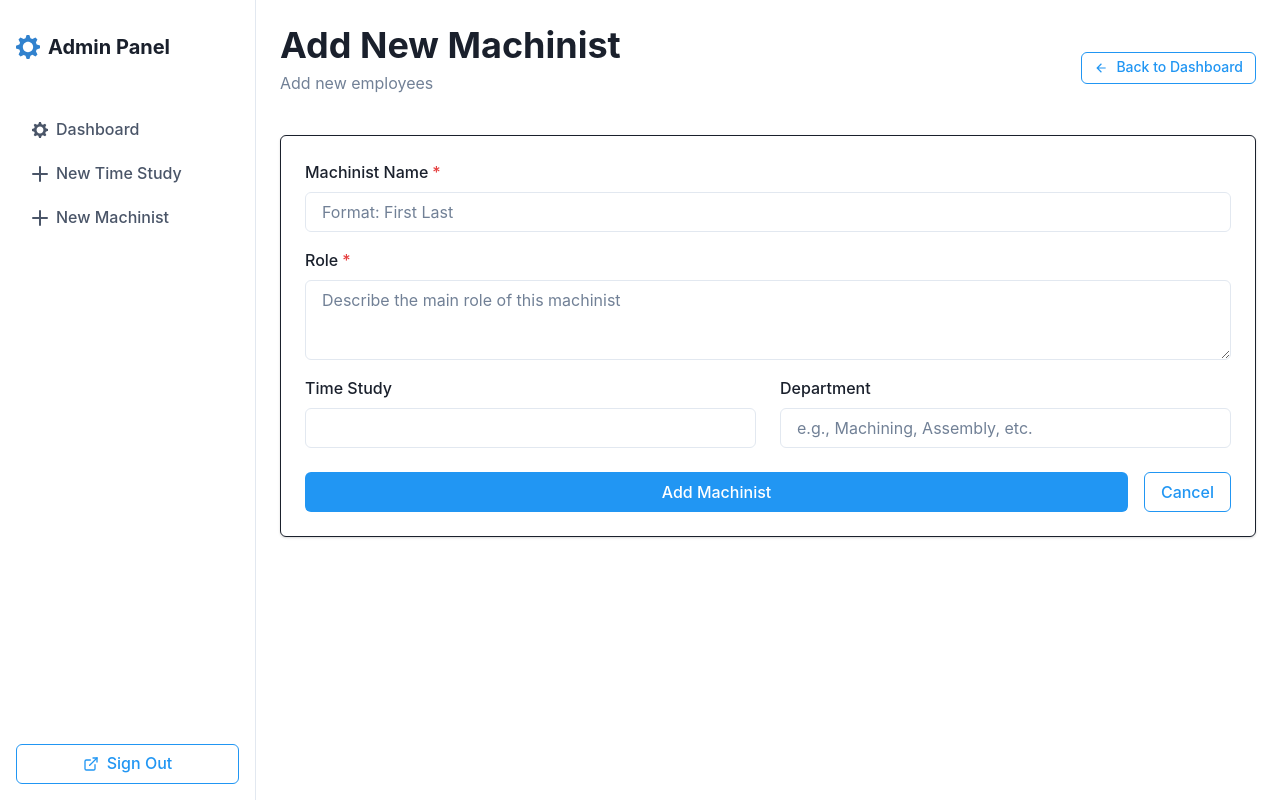
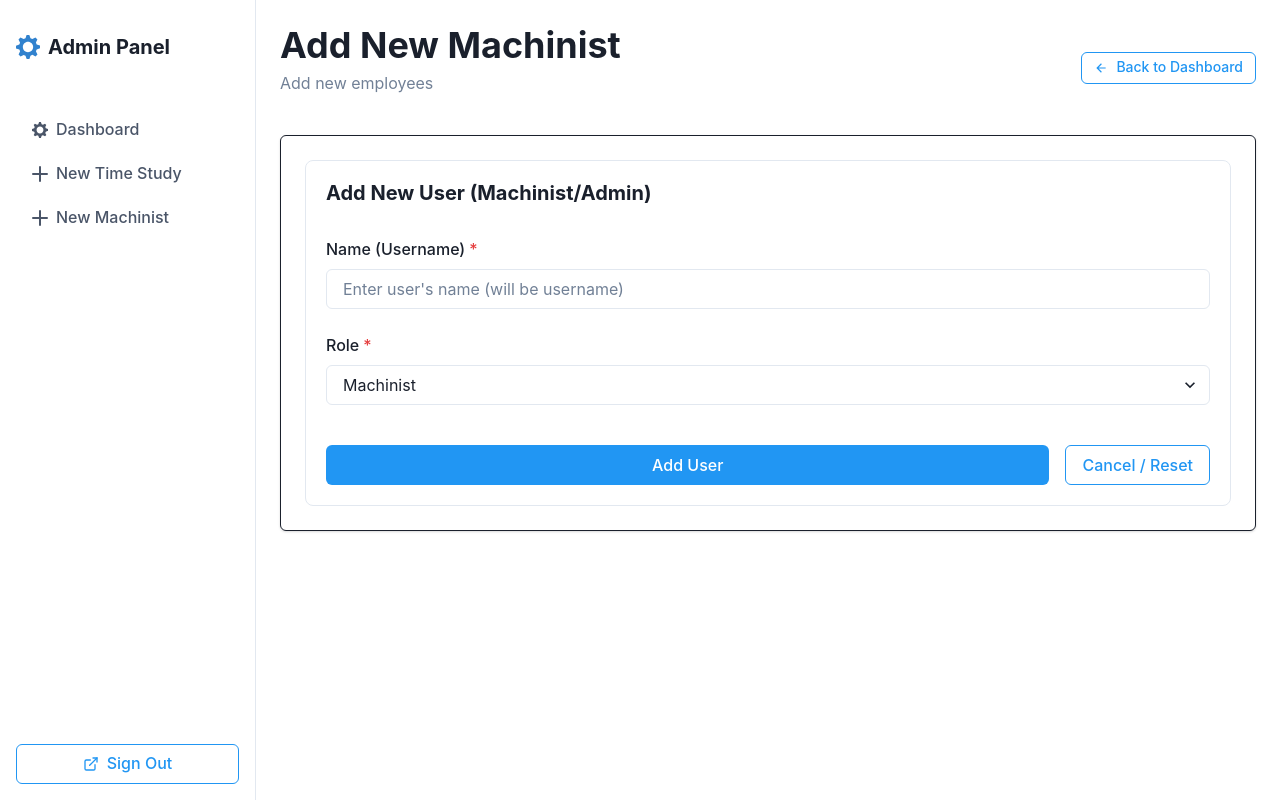
Before and after one commit to mollysandler/TimeStudy, a React (Vite) app in the folder time-study-app/: page /admin/machinist/new in a window 1280 px wide. Built offline with nearby package versions, Linux system fonts and the light colour scheme.

Commit message:
fixed new machinist is

```diff
--- a/time-study-app/src/components/admin/machinist-form.jsx
+++ b/time-study-app/src/components/admin/machinist-form.jsx
@@ -5,115 +5,163 @@ import {
   Button,
   FormControl,
   FormLabel,
+  FormErrorMessage,
   Input,
-  SimpleGrid,
-  Textarea,
+  Select, // For selecting the role
   useToast,
   VStack,
   Flex,
+  Heading,
 } from "@chakra-ui/react";
+import { useNavigate } from "react-router-dom"; // Optional: for redirecting
 
 export function MachinistForm() {
-  const [formData, setFormData] = useState({
-    name: "",
-    description: "",
-    study: "",
-    department: "",
-  });
+  // State for individual fields, easier for validation and API payload
+  const [username, setUsername] = useState("");
+  const [role, setRole] = useState("machinist"); // Default role to machinist
+  const [isSubmitting, setIsSubmitting] = useState(false);
+
   const toast = useToast();
+  const navigate = useNavigate(); // Optional
 
-  const handleChange = (e) => {
-    const { name, value } = e.target;
-    setFormData((prev) => ({ ...prev, [name]: value }));
-  };
-
-  const handleSubmit = (e) => {
+  const handleSubmit = async (e) => {
     e.preventDefault();
+    setIsSubmitting(true);
 
     // Validate form
-    if (!formData.name || !formData.description) {
+    if (!username.trim()) {
       toast({
         title: "Validation Error",
-        description: "Please fill in all required fields.",
+        description: "Machinist Name (Username) is required.",
         status: "error",
         duration: 5000,
         isClosable: true,
       });
+      setIsSubmitting(false);
       return;
     }
 
-    // Submit form - would send to API in real implementation
-    console.log("Form submitted:", formData);
+    const userData = {
+      username: username.trim(),
+      role: role, // Send the selected role
+    };
+
+    try {
+      const response = await fetch("http://localhost:8080/api/users", {
+        method: "POST",
+        headers: {
+          "Content-Type": "application/json",
+        },
+        body: JSON.stringify(userData),
+      });
+
+      const responseData = await response.json(); // Try to parse JSON regardless of status for error messages
+
+      if (!response.ok) {
+        // Use error message from backend if available, otherwise a generic one
+        const errorMessage =
+          responseData.error || `HTTP error! Status: ${response.status}`;
+        throw new Error(errorMessage);
+      }
 
       toast({
-      title: "New Machinist Added",
-      description: "Your new machinist has been added successfully.",
+        title: "User Created",
+        description: `${
+          role.charAt(0).toUpperCase() + role.slice(1)
+        } "${username}" has been added successfully.`,
         status: "success",
         duration: 5000,
         isClosable: true,
       });
 
       // Reset form
-    setFormData({
-      name: "",
-      description: "",
-      machine: "",
-      department: "",
+      setUsername("");
+      setRole("machinist"); // Reset to default role
+
+      // Optional: Navigate to a user list page or back
+      // navigate("/admin/users");
+    } catch (error) {
+      console.error("Failed to add user:", error);
+      toast({
+        title: "Creation Failed",
+        description: error.message,
+        status: "error",
+        duration: 9000,
+        isClosable: true,
       });
+    } finally {
+      setIsSubmitting(false);
+    }
   };
 
   return (
     <form onSubmit={handleSubmit}>
-      <VStack spacing={6} align="stretch">
-        <VStack spacing={4} align="stretch">
-          <FormControl isRequired>
-            <FormLabel>Machinist Name</FormLabel>
+      <VStack
+        spacing={6}
+        align="stretch"
+        p={5}
+        borderWidth="1px"
+        borderRadius="lg"
+      >
+        <Heading size="md" mb={2}>
+          Add New User (Machinist/Admin)
+        </Heading>
+        <FormControl
+          isRequired
+          isInvalid={
+            !username.trim() &&
+            isSubmitting /* Show error if submitting and empty */
+          }
+        >
+          <FormLabel>Name (Username)</FormLabel>
           <Input
-              name="name"
-              value={formData.name}
-              onChange={handleChange}
-              placeholder="Format: First Last"
+            name="username"
+            value={username}
+            onChange={(e) => setUsername(e.target.value)}
+            placeholder="Enter user's name (will be username)"
           />
+          {!username.trim() && isSubmitting && (
+            <FormErrorMessage>Name is required.</FormErrorMessage>
+          )}
         </FormControl>
 
         <FormControl isRequired>
           <FormLabel>Role</FormLabel>
-            <Textarea
-              name="description"
-              value={formData.description}
-              onChange={handleChange}
-              placeholder="Describe the main role of this machinist"
-            />
+          <Select value={role} onChange={(e) => setRole(e.target.value)}>
+            <option value="machinist">Machinist</option>
+            <option value="admin">Admin</option>
+            {/* Add other roles if needed */}
+          </Select>
         </FormControl>
 
-          <SimpleGrid columns={{ base: 1, md: 2 }} spacing={6}>
-            <FormControl>
-              <FormLabel>Time Study</FormLabel>
-              <Input
-                name="study"
-                value={formData.study}
-                onChange={handleChange}
-              />
-            </FormControl>
+        {/*
+          The "Time Study" and "Department" fields have been removed as they
+          don't directly map to our current simple User model.
+          Assigning users to studies is done when creating/editing a TimeStudy.
+          Department could be a future enhancement to the User model.
+        */}
 
-            <FormControl>
-              <FormLabel>Department</FormLabel>
-              <Input
-                name="department"
-                value={formData.department}
-                onChange={handleChange}
-                placeholder="e.g., Machining, Assembly, etc."
-              />
-            </FormControl>
-          </SimpleGrid>
-        </VStack>
-
-        <Flex gap={4}>
-          <Button type="submit" colorScheme="blue" flex="1">
-            Add Machinist
+        <Flex gap={4} mt={4}>
+          <Button
+            type="submit"
+            colorScheme="blue"
+            flex="1"
+            isLoading={isSubmitting}
+            loadingText="Adding..."
+          >
+            Add User
           </Button>
-          <Button type="button" variant="outline">
-            Cancel
+          <Button
+            type="button"
+            variant="outline"
+            onClick={() => {
+              setUsername("");
+              setRole("machinist");
+              // navigate(-1); // Or navigate to a specific path
+            }}
+            isDisabled={isSubmitting}
+          >
+            Cancel / Reset
           </Button>
         </Flex>
       </VStack>
```
Lines whose indentation alone changed are shown as unchanged.
